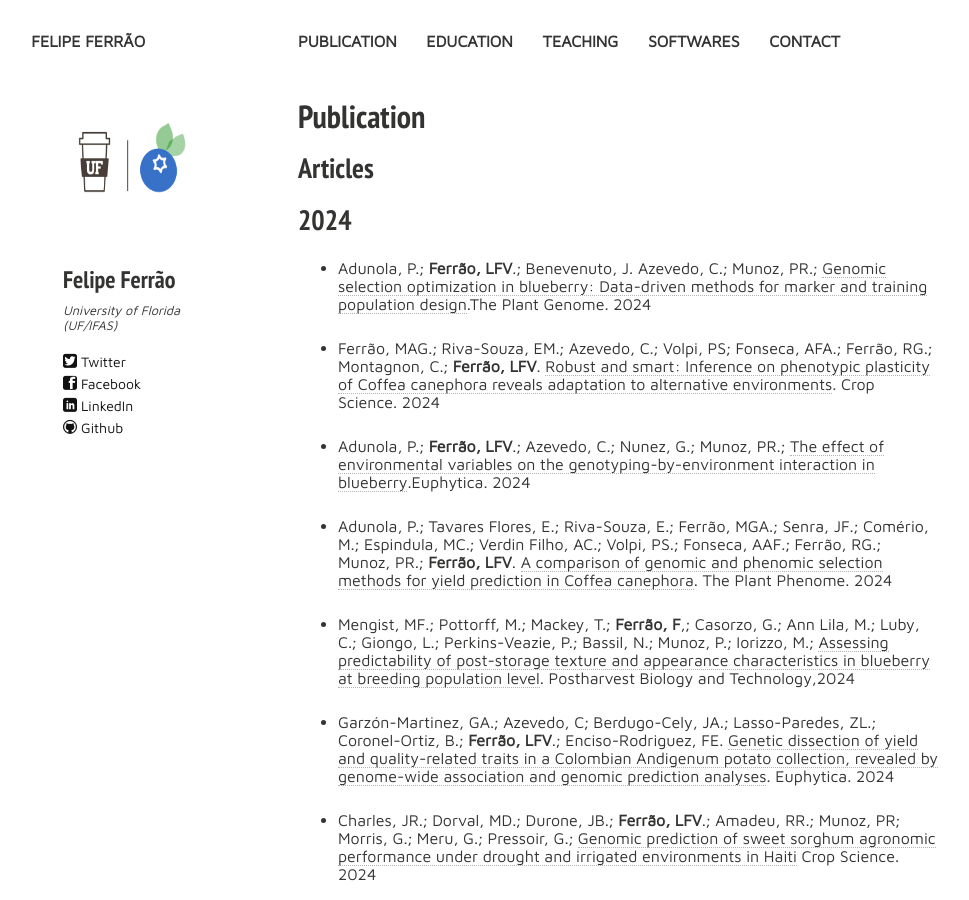
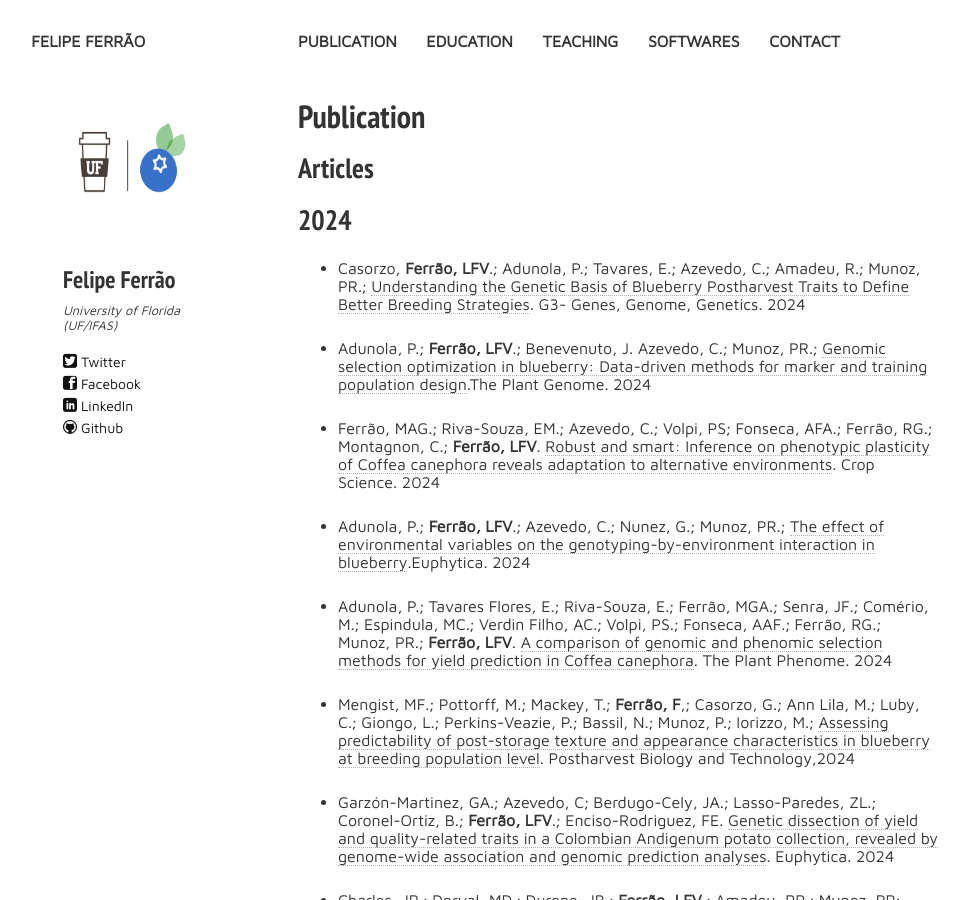
Before and after one commit to lfelipe-ferrao/lfelipe-ferrao.github.io, a Jekyll site: the page built from publication.md, in a window 1280 px wide and 900 px high. Shown: the whole window, without its empty margins (22-991 px from the left). Built offline with Jekyll 4.4.1, drawn with Linux system fonts in a browser that asks for light colours; nearby versions of some CDN libraries.

Commit message:
Update publication.md

```diff
--- a/publication.md
+++ b/publication.md
@@ -15,6 +15,8 @@ tags: [people, undergrads, MSc, PhD, postdocs]
 ## Articles
 
 ## 2024
+
+- Casorzo, **Ferrão, LFV**.; Adunola, P.; Tavares, E.; Azevedo, C.; Amadeu, R.; Munoz, PR.; [Understanding the Genetic Basis of Blueberry Postharvest Traits to Define Better Breeding Strategies](https://academic.oup.com/g3journal/advance-article/doi/10.1093/g3journal/jkae163/7721064?login=true). G3- Genes, Genome, Genetics. 2024
 
 - Adunola, P.;  **Ferrão, LFV**.; Benevenuto, J. Azevedo, C.; Munoz, PR.; [Genomic selection optimization in blueberry: Data-driven methods for marker and training population design](https://acsess.onlinelibrary.wiley.com/doi/10.1002/tpg2.20488).The Plant Genome. 2024
 
```
